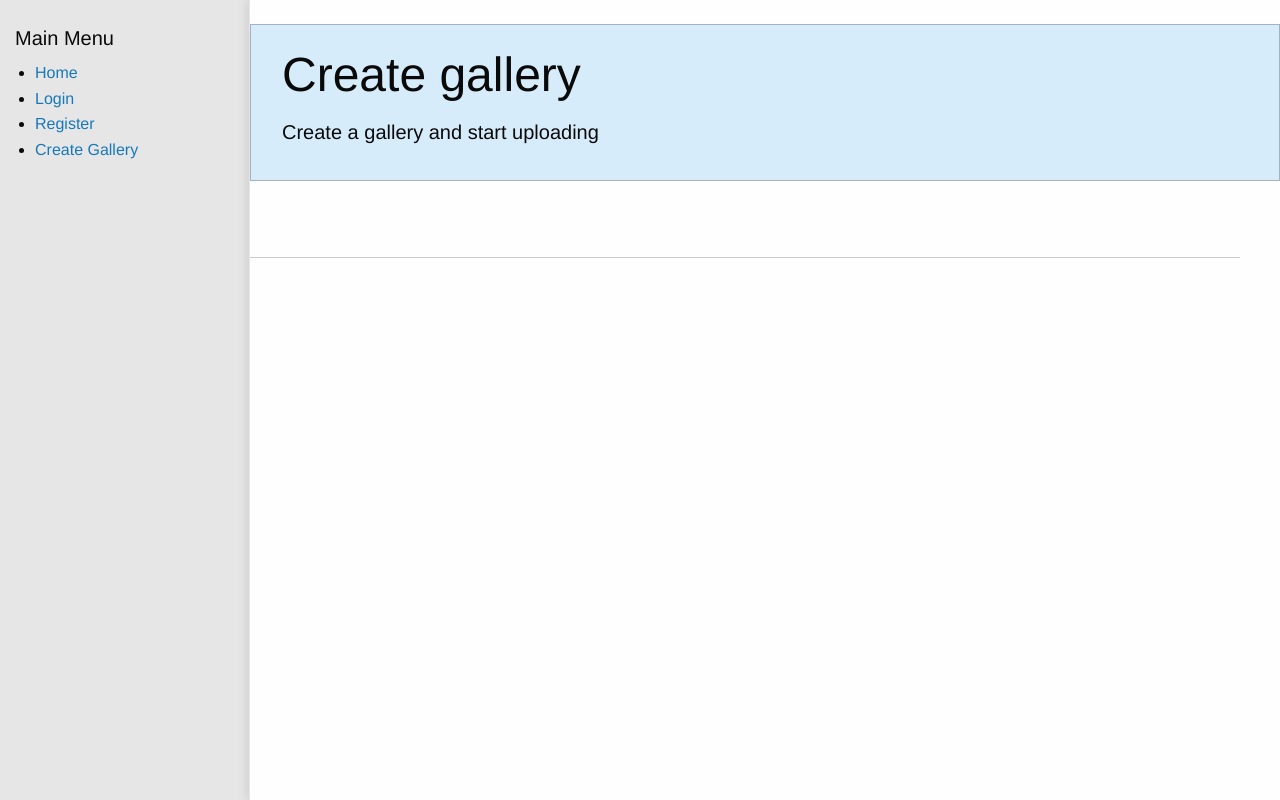
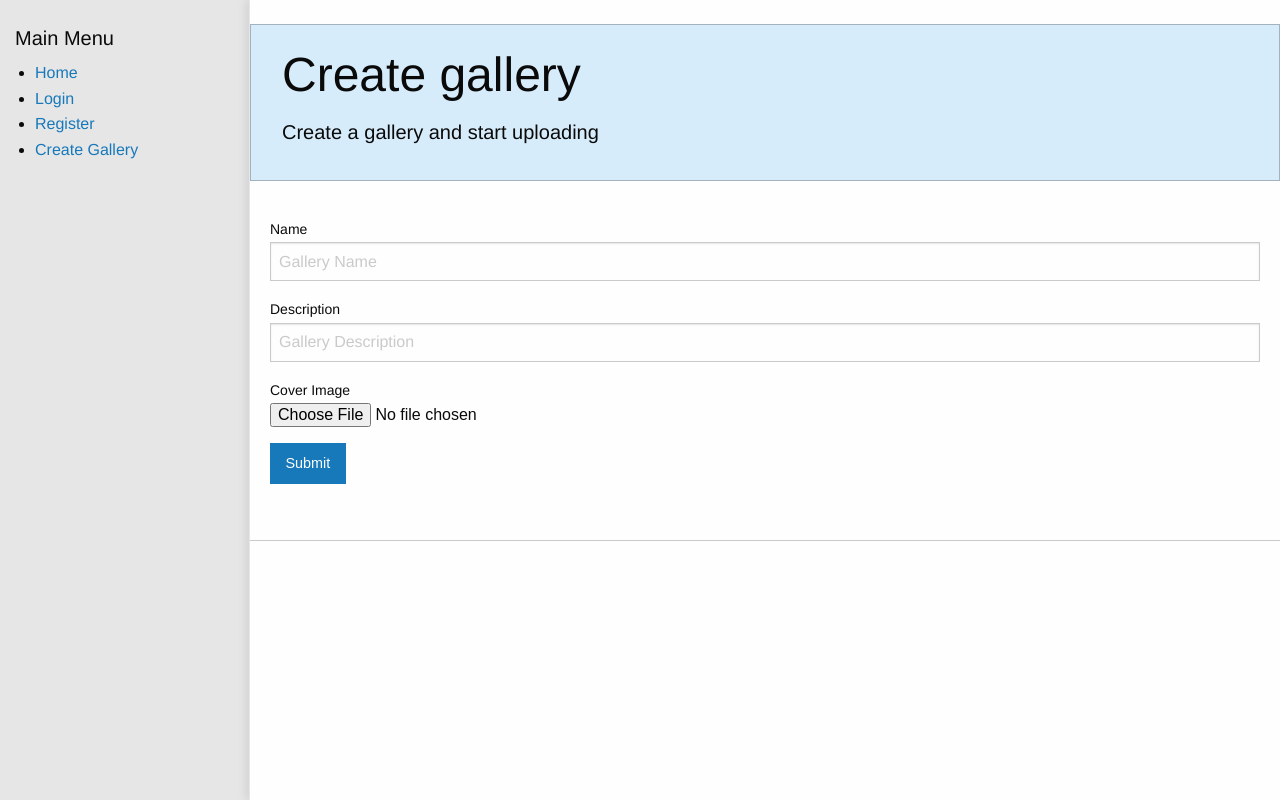
Before and after one commit to mindziukasss/galleries-photos, a Laravel app: page /gallery/create in a window 1280 px wide. Run offline with Laravel 8, Linux system fonts and the light colour scheme; settings files or empty folders that the repository lacks are supplied; some libraries are stand-ins or nearby versions.

Commit message:
Added form galleries

```diff
--- a/app/Http/Controllers/GalleryController.php
+++ b/app/Http/Controllers/GalleryController.php
@@ -3,7 +3,8 @@
 namespace App\Http\Controllers;
 
 use Illuminate\Http\Request;
-
+use DB;
+use App\Http\Requests;
 class GalleryController extends Controller
 {
     /**
@@ -34,7 +35,30 @@ class GalleryController extends Controller
      */
     public function store(Request $request)
     {
-        //
+        $name = $request->input('name');
+        $description = $request->input('description');
+        $cover_image = $request->file('cover_image');
+        $owner_id = 1;
+
+        if($cover_image){
+            $cover_image_filename = $cover_image->getClientOriginalName();
+            $cover_image->move(public_path('images'), $cover_image_filename);
+        } else {
+            $cover_image_filename = 'noimage.jpg';
+        }
+
+        DB::table('galleries')->insert(
+            [
+                'name' => $name,
+                'description' => $description,
+                'cover_image' => $cover_image_filename,
+                'owner_id' => $owner_id
+            ]
+
+        );
+
+        return \Redirect::route('gallery.index')->with('message', 'Gallery Created');
+
     }
 
     /**
--- a/composer.json
+++ b/composer.json
@@ -7,6 +7,7 @@
     "require": {
         "php": ">=5.6.4",
         "laravel/framework": "5.4.*",
+        "laravelcollective/html": "~5.0",
         "laravel/tinker": "~1.0"
     },
     "require-dev": {
--- a/config/app.php
+++ b/config/app.php
@@ -162,6 +162,7 @@ return [
         Illuminate\Translation\TranslationServiceProvider::class,
         Illuminate\Validation\ValidationServiceProvider::class,
         Illuminate\View\ViewServiceProvider::class,
+        Collective\Html\HtmlServiceProvider::class,
 
         /*
          * Package Service Providers...
@@ -225,6 +226,8 @@ return [
         'URL' => Illuminate\Support\Facades\URL::class,
         'Validator' => Illuminate\Support\Facades\Validator::class,
         'View' => Illuminate\Support\Facades\View::class,
+        'Form' => Collective\Html\FormFacade::class,
+        'Html' => Collective\Html\HtmlFacade::class,
 
     ],
 
--- a/resources/views/gallery/create.blade.php
+++ b/resources/views/gallery/create.blade.php
@@ -10,9 +10,20 @@
 </div>
 <div class="row small-up-2 medium-up-3 large-up-4">
   <div class="main">
+    {!! Form::open(array('action' => 'GalleryController@store', 'enctype' => 'multipart/form-data')) !!}
+      {!! Form::label('name', 'Name') !!}
+      {!! Form::text('name', $value = null, $attributes = ['placeholder' => 'Gallery Name', 'name' => 'name']) !!}
+
+      {!! Form::label('description', 'Description') !!}
+      {!! Form::text('description', $value = null, $attributes = ['placeholder' => 'Gallery Description', 'name' => 'description']) !!}
+
+      {!! Form::label('cover_image', 'Cover Image') !!}
+      {!! Form::file('cover_image') !!}
+
+      {!! Form::submit('Submit', $attributes = ['class' => 'button']) !!}
+
+    {!! Form::close() !!}
   </div>
   </div>
-</div>
-
 
 @stop
--- a/resources/views/layouts/main.blade.php
+++ b/resources/views/layouts/main.blade.php
@@ -33,6 +33,11 @@
               <span class="title-bar-title">Mike Mikerson</span>
             </div>
           </div>
+          @if(Session::has('message'))
+          <div class="alert alert-info">
+            {{ Session::get('message')}}
+          </div>
+          @endif
           @yield('content')
           <hr>
 
```
Also changed, not shown: database/migrations/2017_03_30_131224_create_galleries_table.php (added), database/migrations/2017_03_30_131328_create_photos_table.php (added), public/images/1.jpg (added), public/images/a.jpg (added), 1 other file.
